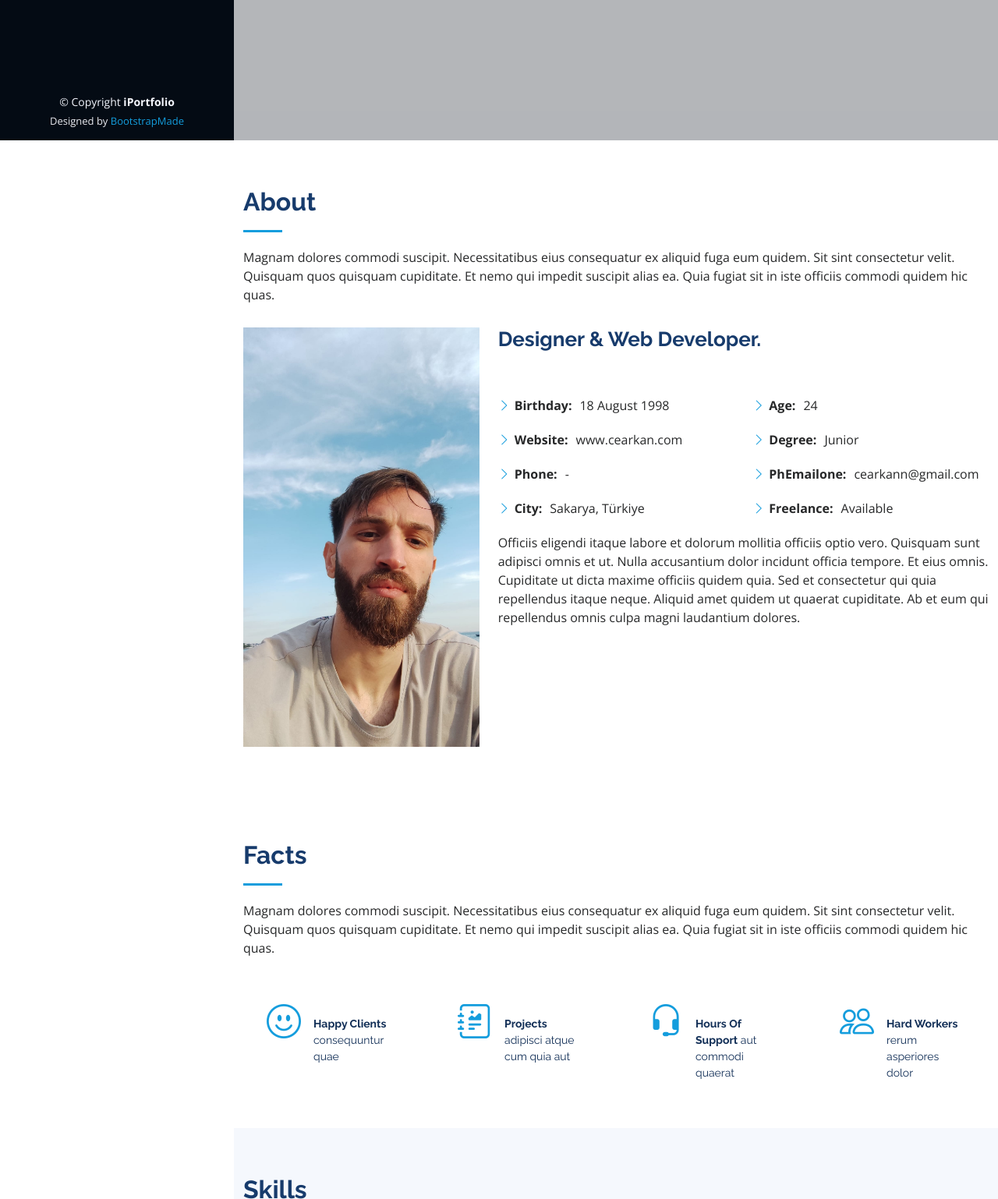
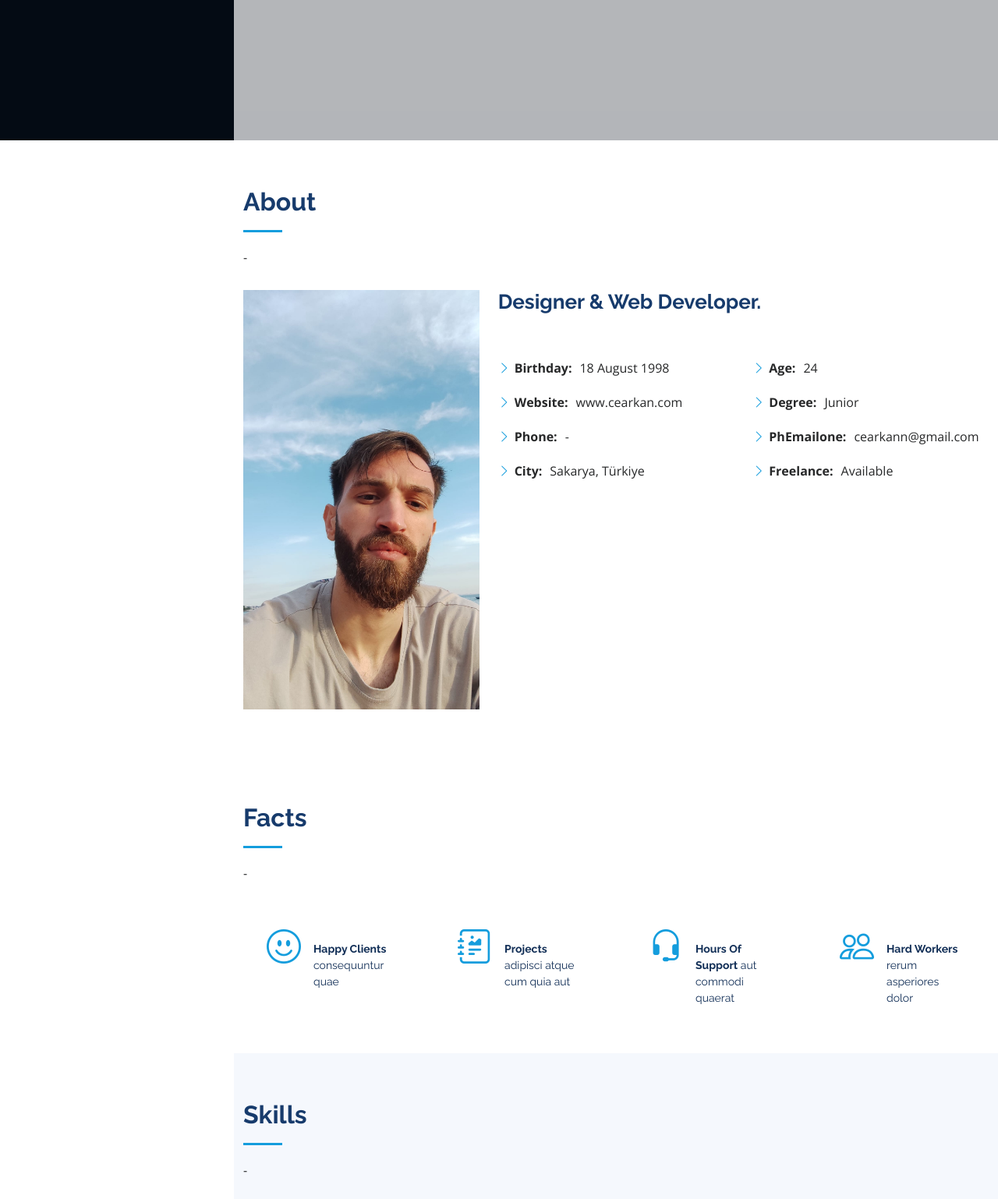
Before and after one commit to cearkan/cearkan, a plain HTML site: page index.html in a window 1280 px wide. Shown: the part 620-2158 px from the top of the page at 78% size. Drawn offline with nearby package versions, Linux system fonts and the light colour scheme.

Commit message:
portfolyov1

```diff
--- a/index.html
+++ b/index.html
@@ -37,13 +37,6 @@
 
     <!-- Template Main CSS File -->
     <link href="assets/css/style.css" rel="stylesheet" />
-
-    <!-- =======================================================
-  * Template Name: iPortfolio - v3.8.0
-  * Template URL: https://bootstrapmade.com/iportfolio-bootstrap-portfolio-websites-template/
-  * Author: BootstrapMade.com
-  * License: https://bootstrapmade.com/license/
-  ======================================================== -->
   </head>
 
   <body>
@@ -130,12 +123,7 @@
         <div class="container">
           <div class="section-title">
             <h2>About</h2>
-            <p>
-              Magnam dolores commodi suscipit. Necessitatibus eius consequatur
-              ex aliquid fuga eum quidem. Sit sint consectetur velit. Quisquam
-              quos quisquam cupiditate. Et nemo qui impedit suscipit alias ea.
-              Quia fugiat sit in iste officiis commodi quidem hic quas.
-            </p>
+            <p>-</p>
           </div>
 
           <div class="row">
@@ -189,15 +177,6 @@
                   </ul>
                 </div>
               </div>
-              <p>
-                Officiis eligendi itaque labore et dolorum mollitia officiis
-                optio vero. Quisquam sunt adipisci omnis et ut. Nulla
-                accusantium dolor incidunt officia tempore. Et eius omnis.
-                Cupiditate ut dicta maxime officiis quidem quia. Sed et
-                consectetur qui quia repellendus itaque neque. Aliquid amet
-                quidem ut quaerat cupiditate. Ab et eum qui repellendus omnis
-                culpa magni laudantium dolores.
-              </p>
             </div>
           </div>
         </div>
@@ -209,12 +188,7 @@
         <div class="container">
           <div class="section-title">
             <h2>Facts</h2>
-            <p>
-              Magnam dolores commodi suscipit. Necessitatibus eius consequatur
-              ex aliquid fuga eum quidem. Sit sint consectetur velit. Quisquam
-              quos quisquam cupiditate. Et nemo qui impedit suscipit alias ea.
-              Quia fugiat sit in iste officiis commodi quidem hic quas.
-            </p>
+            <p>-</p>
           </div>
 
           <div class="row no-gutters">
@@ -294,12 +268,7 @@
         <div class="container">
           <div class="section-title">
             <h2>Skills</h2>
-            <p>
-              Magnam dolores commodi suscipit. Necessitatibus eius consequatur
-              ex aliquid fuga eum quidem. Sit sint consectetur velit. Quisquam
-              quos quisquam cupiditate. Et nemo qui impedit suscipit alias ea.
-              Quia fugiat sit in iste officiis commodi quidem hic quas.
-            </p>
+            <p>-</p>
           </div>
 
           <div class="row skills-content">
@@ -394,12 +363,7 @@
         <div class="container">
           <div class="section-title">
             <h2>Resume</h2>
-            <p>
-              Magnam dolores commodi suscipit. Necessitatibus eius consequatur
-              ex aliquid fuga eum quidem. Sit sint consectetur velit. Quisquam
-              quos quisquam cupiditate. Et nemo qui impedit suscipit alias ea.
-              Quia fugiat sit in iste officiis commodi quidem hic quas.
-            </p>
+            <p>-</p>
           </div>
 
           <div class="row">
@@ -440,12 +404,7 @@
         <div class="container">
           <div class="section-title">
             <h2>Portfolio</h2>
-            <p>
-              Magnam dolores commodi suscipit. Necessitatibus eius consequatur
-              ex aliquid fuga eum quidem. Sit sint consectetur velit. Quisquam
-              quos quisquam cupiditate. Et nemo qui impedit suscipit alias ea.
-              Quia fugiat sit in iste officiis commodi quidem hic quas.
-            </p>
+            <p>-</p>
           </div>
           <div class="row">
             <div class="col-4">
@@ -480,12 +439,7 @@
         <div class="container">
           <div class="section-title">
             <h2>Services</h2>
-            <p>
-              Magnam dolores commodi suscipit. Necessitatibus eius consequatur
-              ex aliquid fuga eum quidem. Sit sint consectetur velit. Quisquam
-              quos quisquam cupiditate. Et nemo qui impedit suscipit alias ea.
-              Quia fugiat sit in iste officiis commodi quidem hic quas.
-            </p>
+            <p>-</p>
           </div>
 
           <div class="row">
@@ -818,16 +772,7 @@
     <!-- ======= Footer ======= -->
     <footer id="footer">
       <div class="container">
-        <div class="copyright">
-          &copy; Copyright <strong><span>iPortfolio</span></strong>
-        </div>
-        <div class="credits">
-          <!-- All the links in the footer should remain intact. -->
-          <!-- You can delete the links only if you purchased the pro version. -->
-          <!-- Licensing information: https://bootstrapmade.com/license/ -->
-          <!-- Purchase the pro version with working PHP/AJAX contact form: https://bootstrapmade.com/iportfolio-bootstrap-portfolio-websites-template/ -->
-          Designed by <a href="https://bootstrapmade.com/">BootstrapMade</a>
-        </div>
+        <div class="credits"></div>
       </div>
     </footer>
     <!-- End  Footer -->
```
